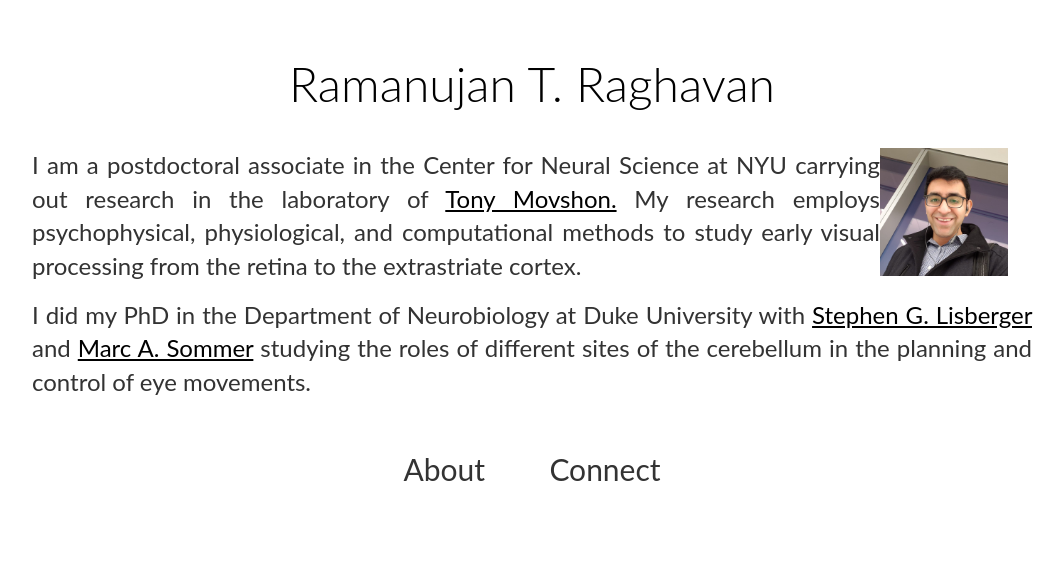
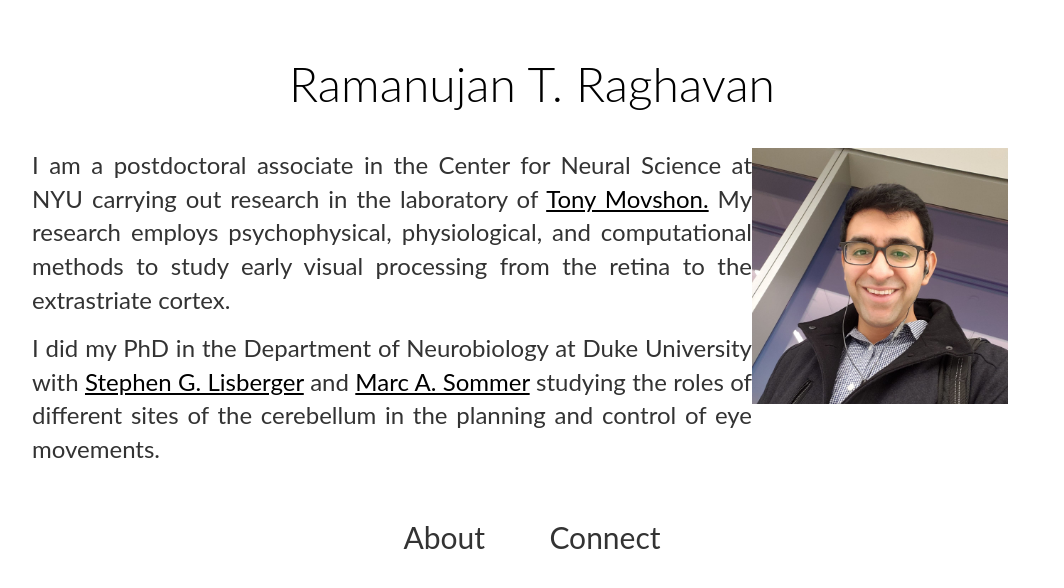
Before and after one commit to rtraghavan/rtraghavan.github.io, a Jekyll site: the page built from index.html, in a window 1280 px wide. Shown: the top 588 px of the page, without its empty margins (108-1172 px from the left). Built offline with Jekyll 4.4.1, drawn with Linux system fonts in a browser that asks for light colours.

Commit message:
Update index.html

```diff
--- a/index.html
+++ b/index.html
@@ -9,7 +9,7 @@
 
   <div id="description">
     <p>
-     <img src="img/pic.jpg" alt="pic" style="float:right;width:128px;height:128px;">
+     <img src="img/pic.jpg" alt="pic" style="float:right;width:256px;height:256px;">
 
     {% include About_Me.md %}
     </p>
```
